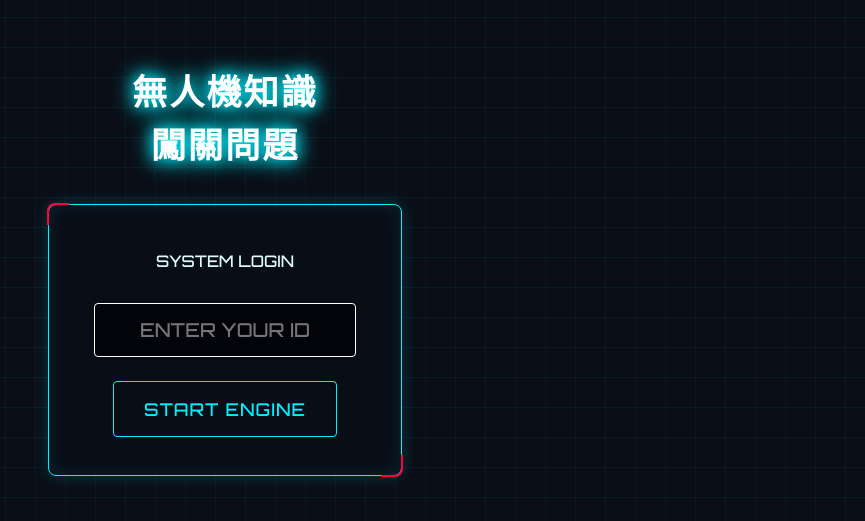
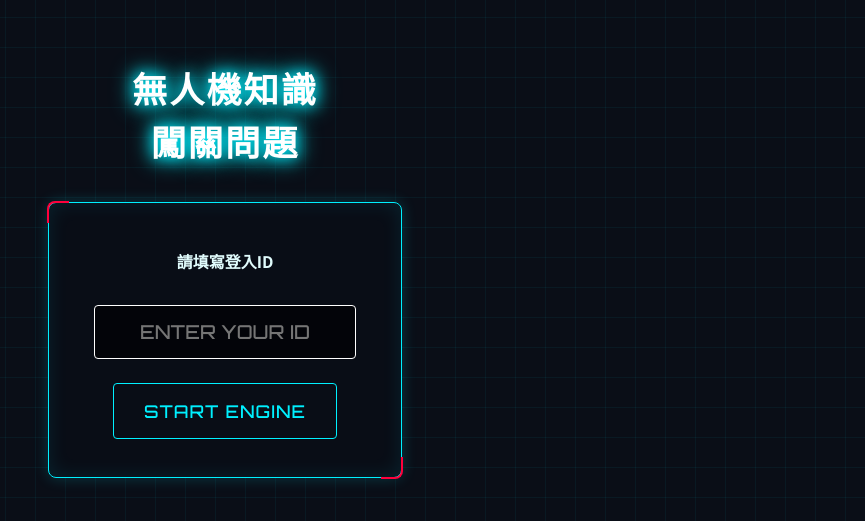
Before and after one commit to alicewei0713/drone-knowledge-test, a React (Vite) app: page / in a window 1280 px wide. Shown: the part 133-654 px from the top of the page, without its empty margins (415-1280 px from the left). Built offline with nearby package versions, Linux system fonts and the light colour scheme; no server answers.

Commit message:
feat: change system login text to 請填寫登入ID

```diff
--- a/src/components/LoginScreen.jsx
+++ b/src/components/LoginScreen.jsx
@@ -15,7 +15,7 @@ export default function LoginScreen({ onStart }) {
     <div>
       <h1 className="cyber-title">無人機知識<br/>闖關問題</h1>
       <div className="cyber-box">
-        <p style={{ fontFamily: 'var(--font-cyber)' }}>SYSTEM LOGIN</p>
+        <p style={{ fontFamily: 'var(--font-text)', fontWeight: 'bold' }}>請填寫登入ID</p>
         <input
           type="text"
           className="cyber-input"
```
